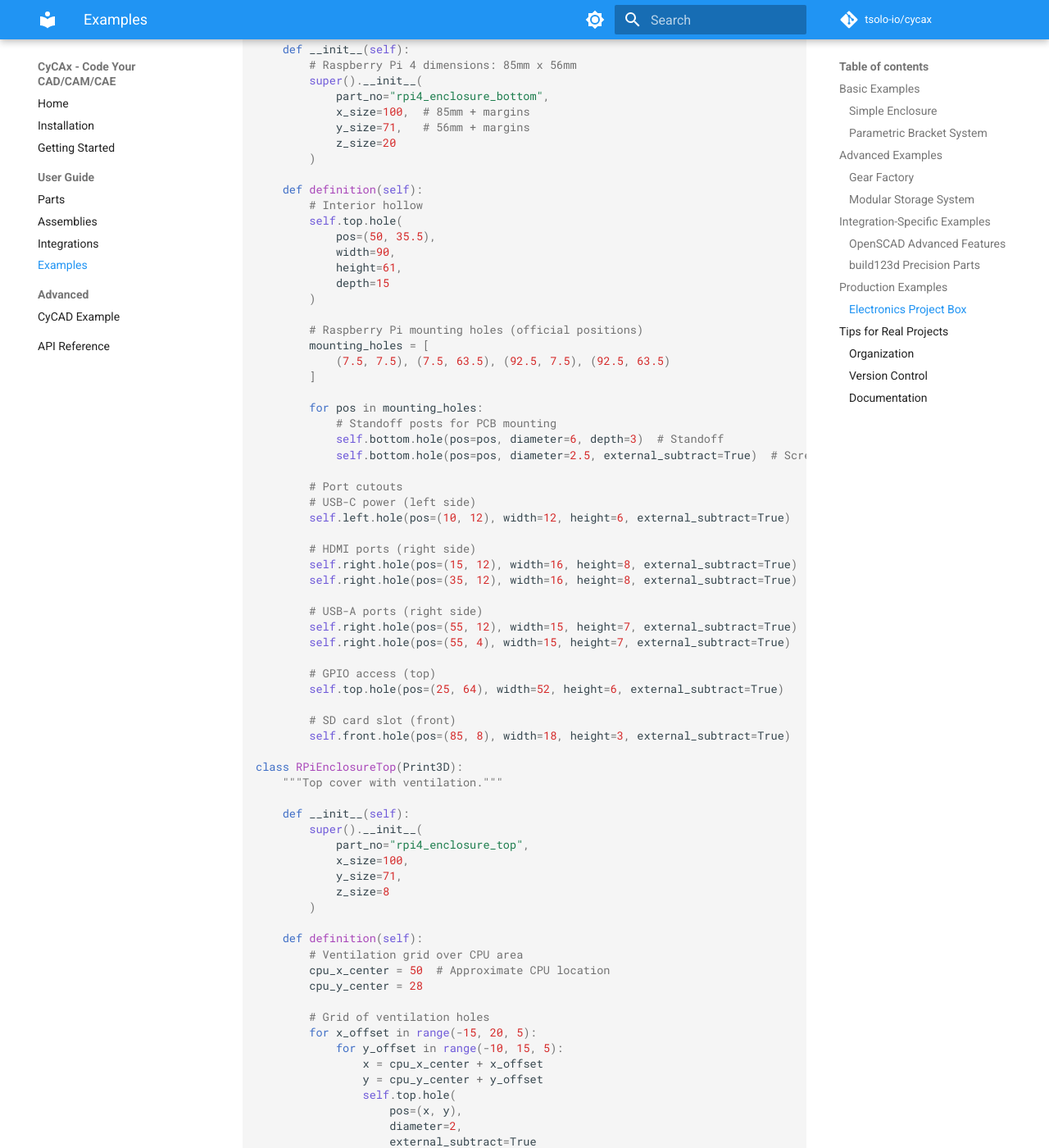
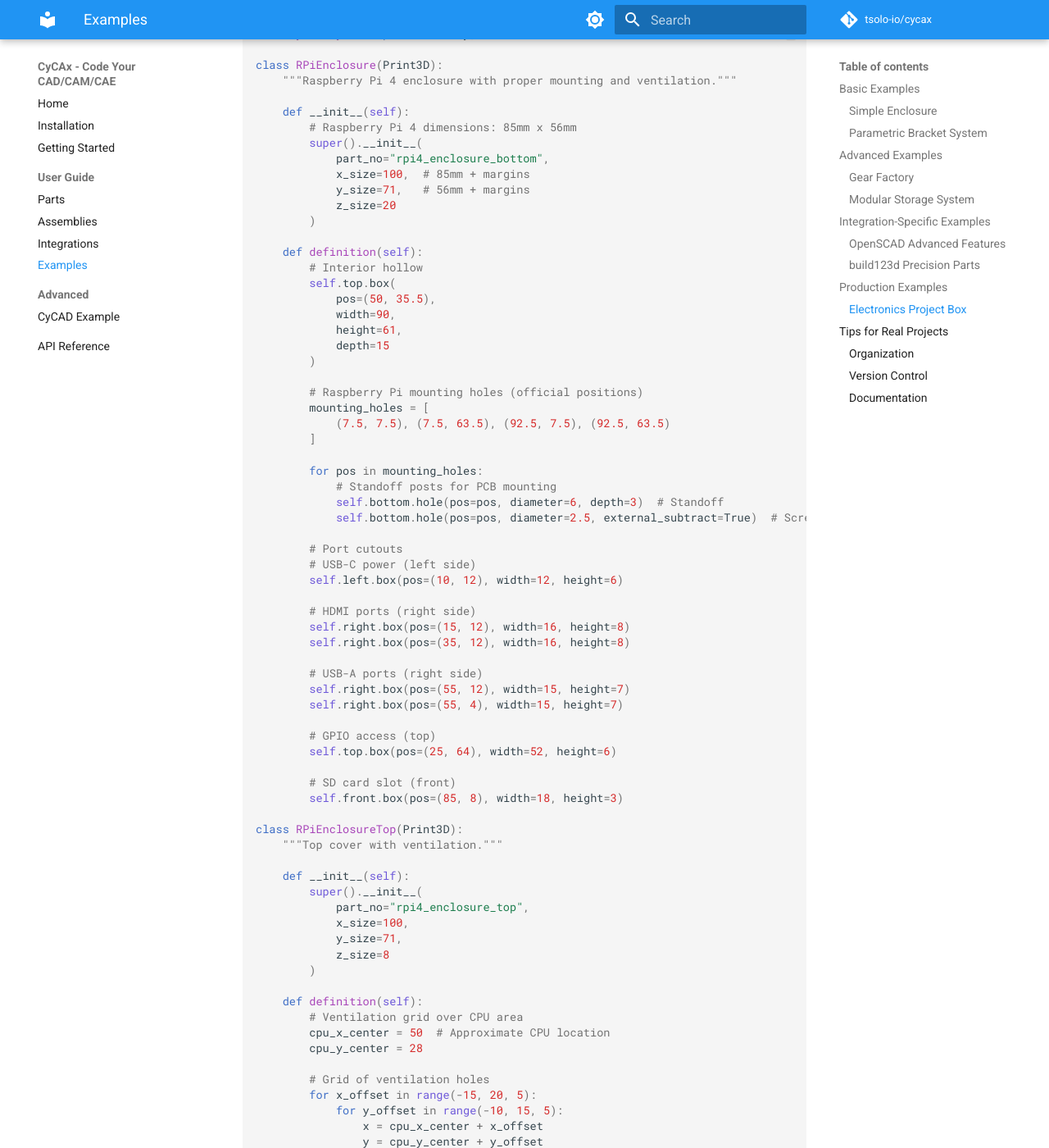
Before and after one commit to tsolo-io/cycax, an MkDocs documentation site: the page built from docs/content/examples.md, in a window 1280 px wide and 1400 px high, scrolled down 10435 px. Shown: the whole window at 82% size. Built offline with MkDocs 1.6.1 and Material for MkDocs 9.7.7, drawn with Linux system fonts in a browser that asks for light colours; comment, search, counter and statistics services are not loaded; some of the changed text lies outside the part shown.

Commit message:
docs: Change hole to box in a few places.

```diff
--- a/docs/content/examples.md
+++ b/docs/content/examples.md
@@ -37,7 +37,7 @@ class EnclosureBottom(Print3D):
         interior_width = self.width - (2 * self.wall_thickness)
         interior_depth = self.depth - (2 * self.wall_thickness)
 
-        self.top.hole(
+        self.top.box(
             pos=(self.width/2, self.depth/2),
             width=interior_width,
             height=interior_depth,
@@ -56,8 +56,7 @@ class EnclosureBottom(Print3D):
         for pos in positions:
             self.bottom.hole(
                 pos=pos,
-                diameter=3,
-                external_subtract=True
+                diameter=3
             )
 
 class EnclosureTop(Print3D):
@@ -139,10 +142,13 @@ class MountingBracket(Print3D):
             self.front.hole(
                 pos=(x, self.height * 0.7),
                 diameter=self.hole_diameter,
-                external_subtract=True
             )
 
         # Add horizontal mounting holes
+        self.bottom.hole(
+            pos=(self.length/2, self.thickness/2),
+            diameter=self.hole_diameter
+        )
         self.bottom.hole(
             pos=(self.length/2, self.thickness/2),
             diameter=self.hole_diameter,
@@ -249,7 +255,6 @@ class Gear(Print3D):
         self.top.hole(
             pos=(self.outer_diameter/2, self.outer_diameter/2),
             diameter=self.bore_diameter,
-            external_subtract=True
         )
 
         # Add keyway if bore is large enough
@@ -257,11 +262,10 @@ class Gear(Print3D):
             keyway_width = self.bore_diameter * 0.25
             keyway_length = self.bore_diameter * 0.8
 
-            self.top.hole(
+            self.top.box(
                 pos=(self.outer_diameter/2, self.outer_diameter/2),
                 width=keyway_width,
                 height=keyway_length,
-                external_subtract=True
             )
 
 class GearTrain(Assembly):
@@ -340,7 +344,7 @@ class StorageBox(Print3D):
         interior_depth = self.depth - (2 * self.wall_thickness)
         interior_height = self.height - self.wall_thickness
 
-        self.top.hole(
+        self.top.box(
             pos=(self.width/2, self.depth/2),
             width=interior_width,
             height=interior_depth,
@@ -371,7 +375,7 @@ class StorageBox(Print3D):
             )
 
         # Add finger pull cutout
-        self.front.hole(
+        self.front.box(
             pos=(self.width/2, self.height - 10),
             width=40,
             height=8,
@@ -379,7 +383,7 @@ class StorageBox(Print3D):
         )
 
         # Add label area (recessed)
-        self.front.hole(
+        self.front.box(
             pos=(self.width/2, self.height/3),
             width=60,
             height=20,
@@ -551,7 +555,7 @@ class RPiEnclosure(Print3D):
 
     def definition(self):
         # Interior hollow
-        self.top.hole(
+        self.top.box(
             pos=(50, 35.5),
             width=90,
             height=61,
@@ -570,21 +574,21 @@ class RPiEnclosure(Print3D):
 
         # Port cutouts
         # USB-C power (left side)
-        self.left.hole(pos=(10, 12), width=12, height=6, external_subtract=True)
+        self.left.box(pos=(10, 12), width=12, height=6)
 
         # HDMI ports (right side)
-        self.right.hole(pos=(15, 12), width=16, height=8, external_subtract=True)
-        self.right.hole(pos=(35, 12), width=16, height=8, external_subtract=True)
+        self.right.box(pos=(15, 12), width=16, height=8)
+        self.right.box(pos=(35, 12), width=16, height=8)
 
         # USB-A ports (right side)
-        self.right.hole(pos=(55, 12), width=15, height=7, external_subtract=True)
-        self.right.hole(pos=(55, 4), width=15, height=7, external_subtract=True)
+        self.right.box(pos=(55, 12), width=15, height=7)
+        self.right.box(pos=(55, 4), width=15, height=7)
 
         # GPIO access (top)
-        self.top.hole(pos=(25, 64), width=52, height=6, external_subtract=True)
+        self.top.box(pos=(25, 64), width=52, height=6)
 
         # SD card slot (front)
-        self.front.hole(pos=(85, 8), width=18, height=3, external_subtract=True)
+        self.front.box(pos=(85, 8), width=18, height=3)
 
 class RPiEnclosureTop(Print3D):
     """Top cover with ventilation."""
```
Also changed, not shown: other parts of docs/content/examples.md (+5 -1 lines).
